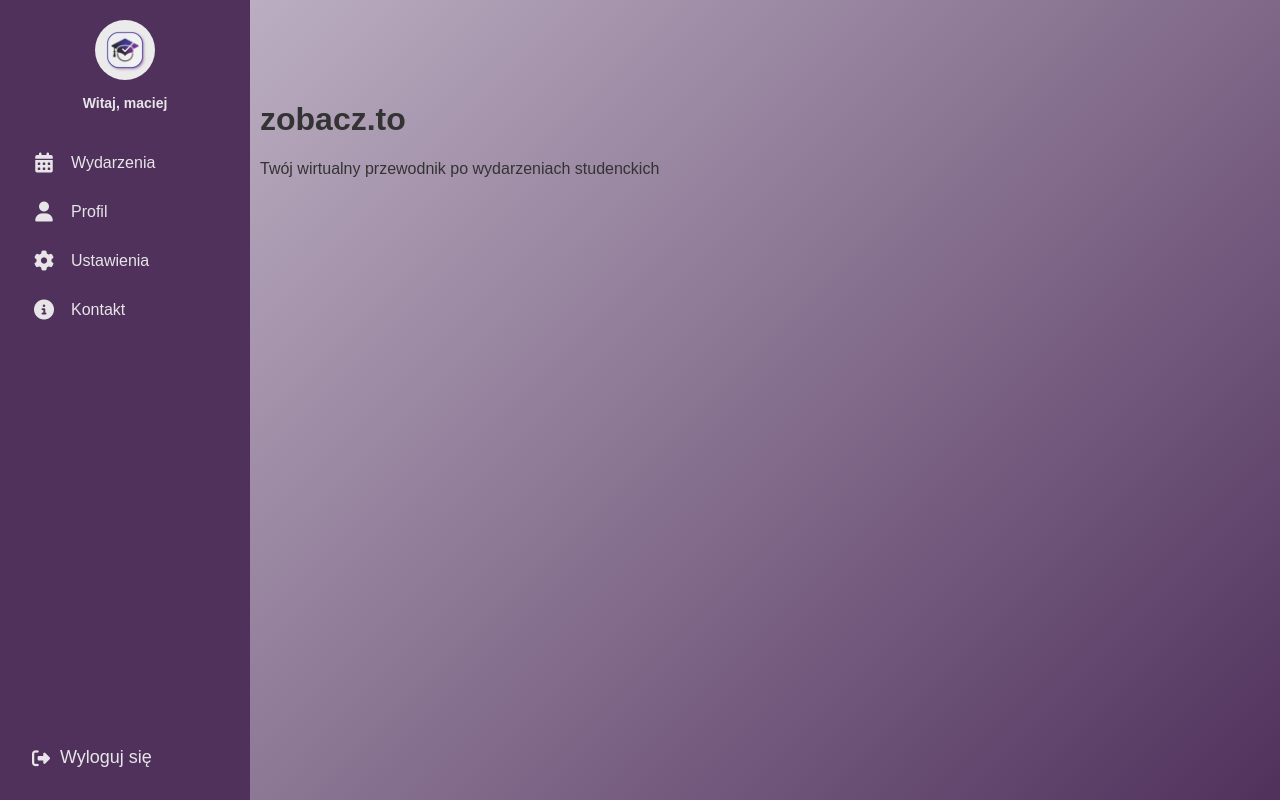
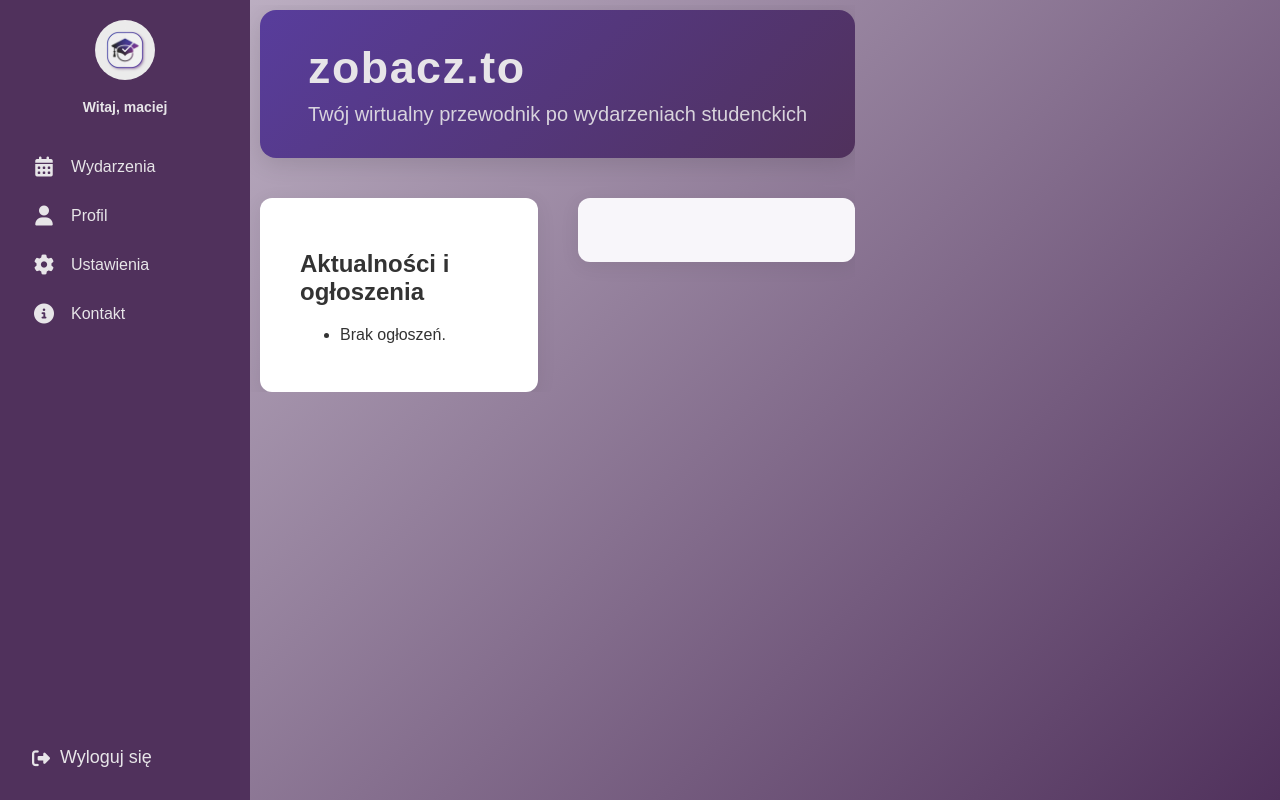
Before and after one commit to maciej3j/zobacz.to, a Django app: page / in a window 1280 px wide. Run offline with Django 5.2, Linux system fonts and the light colour scheme; a user stored in the database is signed in.

Commit message:
w trakcie głównej strony

```diff
--- a/accounts/views.py
+++ b/accounts/views.py
@@ -32,6 +32,8 @@ def approve_organizer_request(request, pk):
     req.is_approved = True
     req.save()
     organizer_group, _ = Group.objects.get_or_create(name="organizer")
+    student_group = Group.objects.get(name="student")
+    req.user.groups.remove(student_group)
     req.user.groups.add(organizer_group)
     return redirect("organizer_requests_list")
 
--- a/static/css/home.css
+++ b/static/css/home.css
@@ -138,7 +138,8 @@ body {
 
 .main-content {
     flex: 1;
-    padding: 40px;
+    padding-left: 40px;
+    padding-top: 5px;
     margin-left: 90px;
     transition: margin-left 0.4s ease;
     overflow-y: auto;
@@ -148,3 +149,49 @@ body {
 .sidebar:hover ~ .main-content {
     margin-left: 250px;
 }
+
+.home-flex {
+    display: flex;
+    gap: 40px;
+    align-items: flex-start;
+    width: 100%;
+}
+
+.home-left,
+.home-right {
+    border-radius: 12px;
+    padding: 32px 40px;
+    box-shadow: 0 4px 20px rgba(0,0,0,0.07);
+    min-width: 0;
+    width: 50%;
+    max-width: 100%;
+    box-sizing: border-box;
+}
+
+.home-left {
+    background: #fff;
+}
+
+.home-right {
+    background: #f8f6fa;
+}
+.home-header {
+    background: linear-gradient(135deg, var(--medium-purple), var(--dark-purple));
+    border-radius: 16px;
+    padding: 32px 48px;
+    color: var(--white);
+    box-shadow: 0 6px 24px rgba(0,0,0,0.12);
+    margin-bottom: 40px;
+}
+
+.home-header h1 {
+    font-size: 2.8rem;
+    margin: 0 0 10px;
+    letter-spacing: 1.5px;
+}
+
+.home-header p {
+    font-size: 1.25rem;
+    margin: 0;
+    opacity: 0.9;
+}
--- a/templates/base.html
+++ b/templates/base.html
@@ -12,11 +12,13 @@
 <div class="sidebar">
   <div class="top">
     <div class="logo">
-      <img src="{% static 'images/logo.jpeg' %}" alt="Logo">
-      {% if user.is_authenticated %}
-        <span class="username">Witaj, {{ user.username }}</span>
-      {% endif %}
-    </div>
+  <a href="{% url 'home' %}">
+    <img src="{% static 'images/logo.jpeg' %}" alt="Logo">
+  </a>
+  {% if user.is_authenticated %}
+    <span class="username">Witaj, {{ user.username }}</span>
+  {% endif %}
+</div>
     <div class="menu">
       <a href="{% url 'events_list' %}">
         <i class="fas fa-calendar-alt"></i>
--- a/templates/home.html
+++ b/templates/home.html
@@ -1,16 +1,23 @@
 {% extends "base.html" %}
 {% load static %}
-
 
 {% block title %}Zapisz to!{% endblock %}
 
 {% block content %}
-
-
 <div class="main-content">
+  <div class="home-header">
     <h1>zobacz.to</h1>
     <p>Twój wirtualny przewodnik po wydarzeniach studenckich</p>
-
+  </div>
+  <div class="home-flex">
+    <div class="home-left">
+      <h2>Aktualności i ogłoszenia</h2>
+      <ul>
+        <li>Brak ogłoszeń.</li>
+        <!-- Możesz tu dodać dynamiczne ogłoszenia -->
+      </ul>
+    </div>
+    <div class="home-right">
       {% if is_student %}
         <h2>Twoje zapisane wydarzenia:</h2>
         {% if enrolled_events %}
@@ -27,7 +34,6 @@
         {% else %}
           <p>Nie zapisałeś się na żadne wydarzenia.</p>
         {% endif %}
-
       {% elif is_organizer %}
         <h2>Twoje wydarzenia jako organizator:</h2>
         {% if event_stats %}
@@ -49,4 +55,6 @@
         {% endif %}
       {% endif %}
     </div>
+  </div>
+</div>
 {% endblock %}
```
Also changed, not shown: db.sqlite3. Lines whose indentation alone changed are shown as unchanged.
